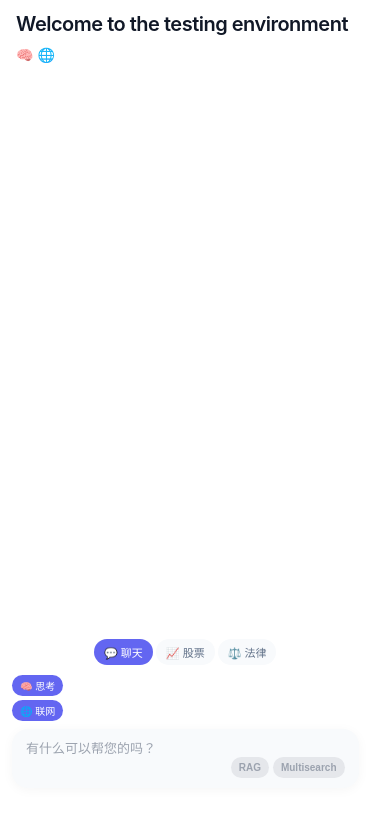
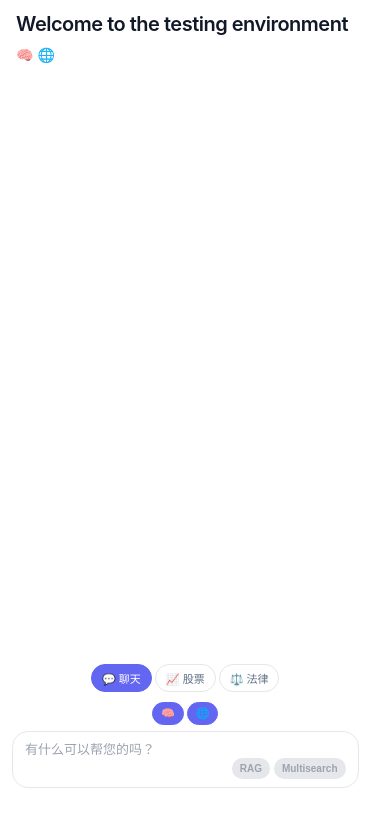
Before and after one commit to zerolxy612/chatbot-demo1, a React (Create React App) app: page / in a window 390 px wide. Shown: the top 826 px of the page. Built offline with nearby package versions, Linux system fonts and the light colour scheme.

Commit message:
feat: enhance input handling in App component with improved layout and search options

```diff
--- a/server.js
+++ b/server.js
@@ -27,7 +27,11 @@ app.post('/api/chat', async (req, res) => {
           { role: "user", content: message }
         ],
         stream: true,
-        max_tokens: 10240
+        max_tokens: 10240,
+        // 尝试不同的搜索启用方式
+        web_search: true,
+        search: true,
+        enable_search: true
       })
     });
 
--- a/src/App.css
+++ b/src/App.css
@@ -18,14 +18,14 @@ body {
   height: 100vh;
   display: flex;
   flex-direction: column;
-  background: #ffffff;
+  background: transparent;
 }
 
 .chat-container {
   height: 100vh;
   display: flex;
   flex-direction: column;
-  background: #ffffff;
+  background: transparent;
 }
 
 /* 顶部导航栏 - 极简设计 */
@@ -70,11 +70,7 @@ body {
   margin: 0;
 }
 
-.model-controls {
-  display: flex;
-  align-items: center;
-  gap: 15px;
-}
+
 
 .interface-buttons {
   display: flex;
@@ -143,7 +139,7 @@ body {
   padding: 0 32px 140px;
   display: flex;
   flex-direction: column;
-  gap: 24px;
+  gap: 48px; /* 增加电脑端消息间距 */
   background: transparent;
   width: 100%;
 }
@@ -1067,11 +1063,7 @@ body {
     gap: 10px;
   }
 
-  .model-controls {
-    flex-direction: column;
-    align-items: flex-start;
-    gap: 10px;
-  }
+
 
   .interface-buttons {
     flex-wrap: wrap;
@@ -1794,9 +1786,6 @@ body {
 .unified-input-container {
   background: transparent;
   padding: 24px 32px 32px;
-  position: sticky;
-  bottom: 0;
-  z-index: 100;
 }
 
 .input-wrapper {
@@ -1816,9 +1805,9 @@ body {
 
 .mode-btn {
   padding: 8px 20px;
-  border: none;
+  border: 1px solid #e5e7eb;
   border-radius: 24px;
-  background: #f8fafc;
+  background: transparent;
   color: #64748b;
   font-size: 14px;
   font-weight: 500;
@@ -1830,13 +1819,36 @@ body {
 }
 
 .mode-btn:hover:not(.active) {
-  background: #f1f5f9;
+  border-color: #d1d5db;
   color: #475569;
 }
 
 .mode-btn.active {
   background: #6366f1;
   color: white;
+  border-color: #6366f1;
+}
+
+/* 输入容器包装器 */
+.input-container-wrapper {
+  display: flex;
+  align-items: flex-end;
+  gap: 12px;
+}
+
+/* 输入框左侧控制按钮 */
+.input-left-controls {
+  display: flex;
+  gap: 6px;
+  align-items: center;
+  flex-shrink: 0;
+}
+
+.input-left-controls .control-btn {
+  padding: 8px 12px;
+  font-size: 12px;
+  border-radius: 18px;
+  min-width: auto;
 }
 
 /* 输入区域 - 优雅简洁 */
@@ -1845,18 +1857,16 @@ body {
   display: flex;
   align-items: flex-end;
   gap: 12px;
-  background: #f8fafc;
-  border: 2px solid transparent;
+  background: transparent;
+  border: 1px solid #e5e7eb;
   border-radius: 28px;
   padding: 14px 20px;
   transition: all 0.3s ease;
-  box-shadow: 0 2px 12px rgba(0, 0, 0, 0.04);
+  flex: 1;
 }
 
 .input-area:focus-within {
   border-color: #6366f1;
-  background: #ffffff;
-  box-shadow: 0 4px 20px rgba(99, 102, 241, 0.1);
 }
 
 .input-area textarea {
@@ -1929,19 +1939,13 @@ body {
   box-shadow: none;
 }
 
-/* 模型控制选项 - 轻量设计 */
-.model-controls {
-  display: flex;
-  gap: 8px;
-  margin-bottom: 16px;
-  justify-content: center;
-}
+
 
 .control-btn {
   padding: 6px 14px;
-  border: none;
+  border: 1px solid #e5e7eb;
   border-radius: 18px;
-  background: #f1f5f9;
+  background: transparent;
   color: #64748b;
   font-size: 12px;
   font-weight: 500;
@@ -1953,13 +1957,14 @@ body {
 }
 
 .control-btn:hover:not(.active) {
-  background: #e2e8f0;
+  border-color: #d1d5db;
   color: #475569;
 }
 
 .control-btn.active {
   background: #6366f1;
   color: white;
+  border-color: #6366f1;
 }
 
 /* 图表消息样式 */
@@ -2105,6 +2110,13 @@ body {
 }
 
 /* 响应式设计 */
+/* 平板设备 (中等屏幕) */
+@media (min-width: 769px) and (max-width: 1024px) {
+  .messages-container {
+    gap: 32px; /* 平板使用中等间距 */
+  }
+}
+
 @media (max-width: 768px) {
   .chat-header {
     padding: 16px 20px;
@@ -2144,6 +2156,22 @@ body {
     padding: 6px 12px;
   }
 
+  .input-container-wrapper {
+    flex-direction: column;
+    gap: 8px;
+    align-items: stretch;
+  }
+
+  .input-left-controls {
+    gap: 4px;
+    justify-content: center;
+  }
+
+  .input-left-controls .control-btn {
+    padding: 6px 12px;
+    font-size: 12px;
+  }
+
   .input-area {
     padding: 8px 12px;
     border-radius: 16px;
@@ -2171,6 +2199,7 @@ body {
 
   .messages-container {
     padding: 16px 12px 120px;
+    gap: 12px; /* 小屏幕使用更紧凑的间距 */
   }
 
   .message-content {
@@ -2195,14 +2224,27 @@ body {
     gap: 3px;
   }
 
-  .model-controls {
-    gap: 4px;
-    margin-bottom: 8px;
-  }
+
 
   .control-btn {
     font-size: 10px;
     padding: 3px 8px;
+  }
+
+  .input-container-wrapper {
+    flex-direction: column;
+    gap: 6px;
+    align-items: stretch;
+  }
+
+  .input-left-controls {
+    gap: 3px;
+    justify-content: center;
+  }
+
+  .input-left-controls .control-btn {
+    padding: 4px 8px;
+    font-size: 11px;
   }
 
   .input-area {
--- a/src/App.js
+++ b/src/App.js
@@ -1356,27 +1356,28 @@ function App() {
               </button>
             </div>
 
-            {/* 模型控制选项 */}
+            {/* 输入框和按钮区域 */}
+            <div className="input-container-wrapper">
+              {/* 聊天模式的控制按钮放在输入栏左侧 */}
               {selectedMode === 'chat' && (
-              <div className="model-controls">
+                <div className="input-left-controls">
                   <button
                     className={`control-btn ${isThinkingEnabled ? 'active' : ''}`}
                     onClick={() => setIsThinkingEnabled(!isThinkingEnabled)}
                     title="思考模式"
                   >
-                  🧠 思考
+                    🧠
                   </button>
                   <button
                     className={`control-btn ${isNetworkEnabled ? 'active' : ''}`}
                     onClick={() => setIsNetworkEnabled(!isNetworkEnabled)}
                     title="联网模式"
                   >
-                  🌐 联网
+                    🌐
                   </button>
                 </div>
               )}
 
-            {/* 输入框和按钮 */}
               <div className="input-area">
                 <textarea
                   value={inputValue}
@@ -1445,6 +1446,7 @@ function App() {
           </div>
         </div>
       </div>
+    </div>
   );
 }
 
```
Lines whose indentation alone changed are shown as unchanged.
